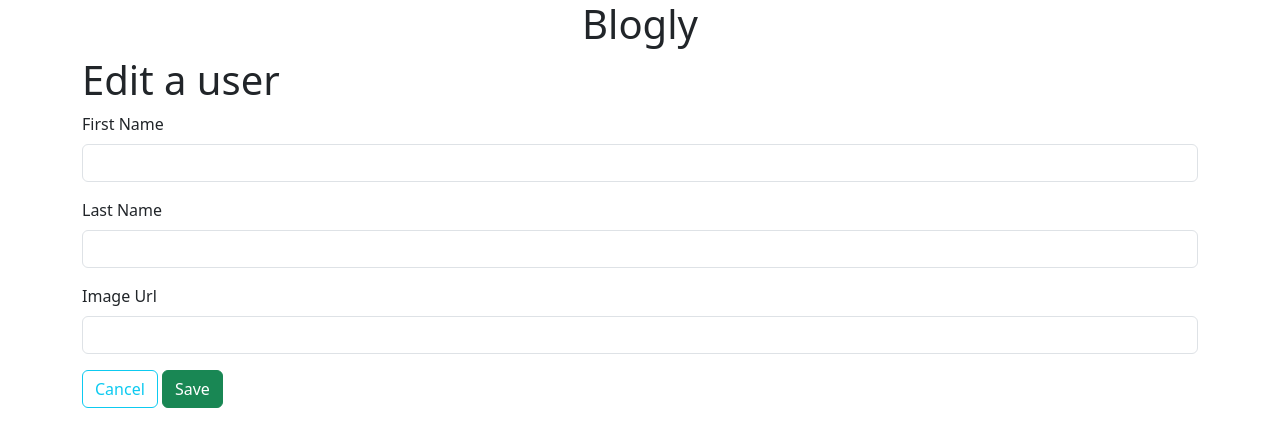
After one commit to lcarinad/blogly, a Flask app: template templates/edit.html in a window 1280 px wide. The commit adds this page. Shown: the top 447 px of the page. Run offline with Flask 3, Linux system fonts and the light colour scheme; the template is opened without the code that fills it, so the values that code supplies are empty.

Commit message:
edit and delete post requests

```diff
--- a/app.py
+++ b/app.py
@@ -36,7 +36,11 @@ def submit_new_user():
     """taking user input from form, send to users db, and redirect to /users"""
     first_name = request.form["first_name"]
     last_name = request.form["last_name"]
-    image_url = request.form["image_url"]
+    image_url = request.form.get("image_url", None)
+
+    if not image_url:
+        default_image_url = User.image_url.default.arg
+        image_url = default_image_url
 
     new_user = User(first_name=first_name, last_name=last_name, image_url=image_url)
 
@@ -44,8 +48,37 @@ def submit_new_user():
     db.session.commit()
     return redirect("/users")
 
-@app.route('/<int:user_id>')
+@app.route('/users/<int:user_id>')
 def show_user(user_id):
-    """SHow details about a single user"""
+    """Show details about a single user"""
     user=User.query.get_or_404(user_id)
     return render_template("details.html", user=user)
+
+@app.route('/users/<int:user_id>/edit')
+def edit_user(user_id):
+    """Edit details about a single user"""
+    user=User.query.get_or_404(user_id)
+    return render_template("edit.html", user=user)
+
+@app.route('/users/<int:user_id>/edit', methods= ["POST"])
+def edit_submission(user_id):
+    first_name = request.form["first_name"]
+    last_name = request.form["last_name"]
+    image_url = request.form.get("image_url", None)
+
+    if not image_url:
+        default_image_url = User.image_url.default.arg
+        image_url = default_image_url
+
+    edited_user = User(first_name=first_name, last_name=last_name, image_url=image_url)
+    db.session.add(edited_user)
+    db.session.commit()
+    return render_template("details.html", user=edited_user)
+
+@app.route('/users/<int:user_id>/delete', methods = ["POST"])
+def delete_user(user_id):
+    user = User.query.get_or_404(user_id)
+    db.session.delete(user)
+
+    db.session.commit()
+    return redirect ("/users")
--- /dev/null
+++ b/templates/edit.html
@@ -0,0 +1,56 @@
+{% extends 'base.html' %} {%block title%} Add User {% endblock %} {% block
+content %}
+<div class="container">
+  <form
+    action="/users/{{user.id}}/edit"
+    method="post">
+    <h1>Edit a user</h1>
+    <div class="mb-3">
+      <label
+        for="first_name"
+        class="form-label"
+        >First Name</label
+      >
+      <input
+        type="text"
+        class="form-control"
+        name="first_name" />
+    </div>
+
+    <div class="mb-3">
+      <label
+        for="last_name"
+        class="form-label"
+        >Last Name</label
+      >
+      <input
+        type="text"
+        class="form-control"
+        name="last_name" />
+    </div>
+
+    <div class="mb-3">
+      <label
+        for="image_url"
+        class="form-label"
+        >Image Url</label
+      >
+      <input
+        type="text"
+        class="form-control"
+        name="image_url" />
+    </div>
+    <a
+      class="btn btn-outline-info"
+      href="/users/{{user.id}}"
+      role="button"
+      >Cancel</a
+    >
+    <button
+      type="submit"
+      class="btn btn-success">
+      Save
+    </button>
+  </form>
+</div>
+{% endblock %}
--- a/templates/list.html
+++ b/templates/list.html
@@ -6,7 +6,9 @@ content %}
   <ul>
     {% for user in users %}
 
-    <li><a href="/{{user.id}}">{{user.first_name}} {{user.last_name}}</a></li>
+    <li>
+      <a href="/users/{{user.id}}">{{user.first_name}} {{user.last_name}}</a>
+    </li>
 
     {% endfor %}
   </ul>
```
Also changed, not shown: templates/details.html (+18 -11 lines).
